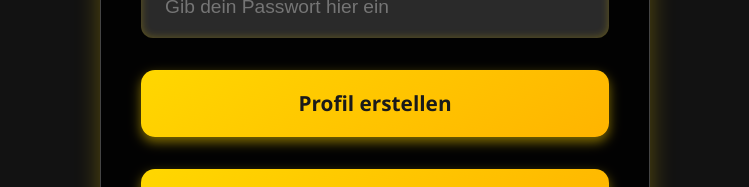
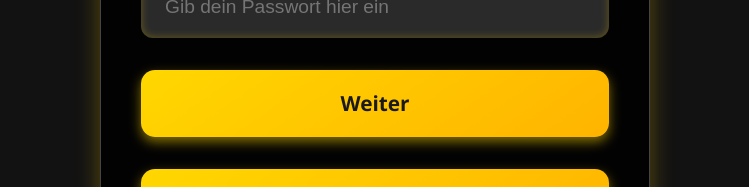
Before and after one commit to Cyril234/Casino, a React (Vite) app in the folder Documents/Module/Casino/casino-frontend/: page /login-with-badge/form in a window 1280 px wide. Shown: the part 596-783 px from the top of the page, without its empty margins (265-1014 px from the left). Built offline with nearby package versions, Linux system fonts and the light colour scheme; no server answers; sample sign-in values are in the browser's storage.

Commit message:
I changed the name from a button.

```diff
--- a/Documents/Module/Casino/casino-frontend/src/components/login/FormAfterLoginWithBadge.tsx
+++ b/Documents/Module/Casino/casino-frontend/src/components/login/FormAfterLoginWithBadge.tsx
@@ -145,7 +145,7 @@ export default function FormAfterLoginWithBadge() {
 
                     {errorMsg && <p className="error-message" role="alert">{errorMsg}</p>}
 
-                    <button className="next-btn" type="submit">Profil erstellen</button>
+                    <button className="next-btn" type="submit">Weiter</button>
                     <button className="next-btn" type="button" onClick={cancel}>Abbrechen</button>
                 </form>
             </div>
```
